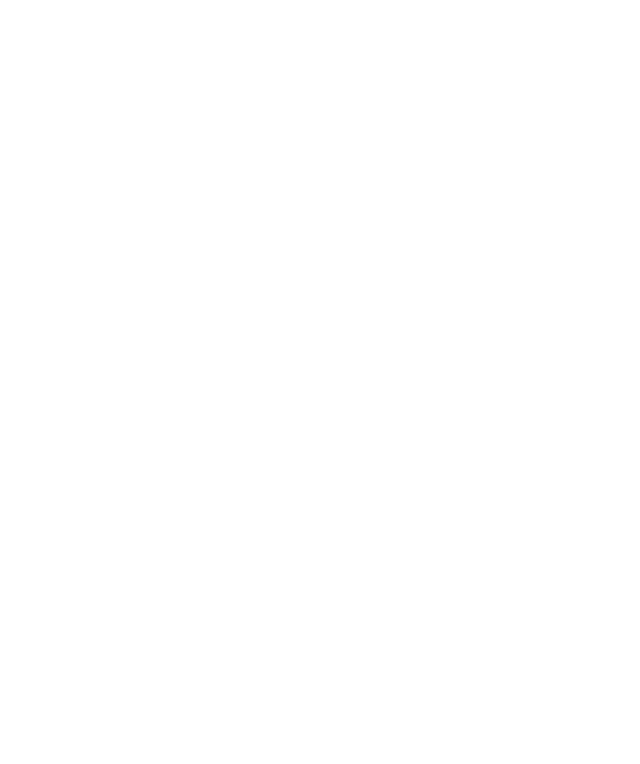
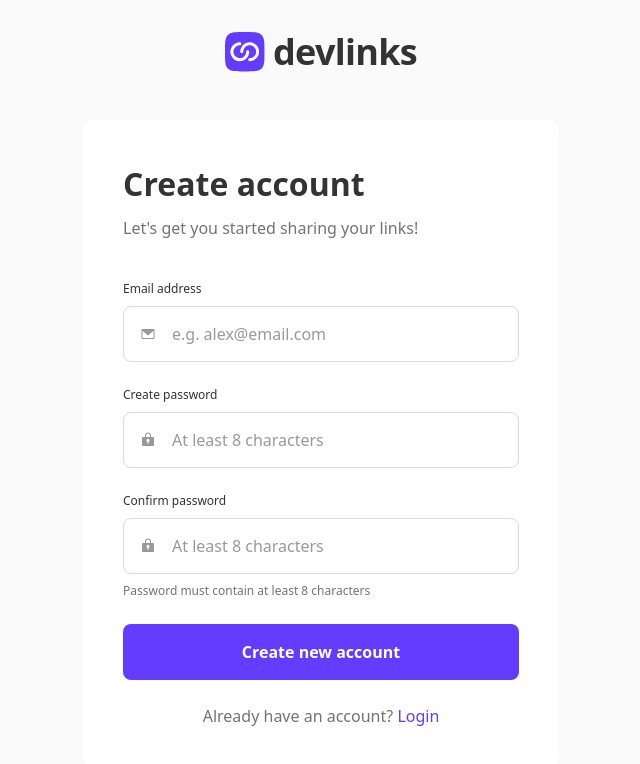
Before and after one commit to brandeth/link-sharing-app, a Nuxt app: page /signup in a window 1280 px wide. Before the commit this address had no page. Shown: the top 764 px of the page, without its empty margins (319-959 px from the left). Built offline with nearby package versions, Linux system fonts and the light colour scheme.

Commit message:
added signup page

```diff
--- a/app/components/BaseInput.vue
+++ b/app/components/BaseInput.vue
@@ -10,6 +10,10 @@
     placeholder?: string
     /** Validation message. Its presence *is* the error state. */
     error?: string
+    /** Helper text under the field, e.g. a format requirement. Stays
+     *  grey in every state: it describes the rule, the error reports
+     *  the breach. */
+    hint?: string
     disabled?: boolean
   }>(),
   {
@@ -39,6 +43,15 @@
    cannot collide. */
 const inputId = useId()
 const errorId = `${inputId}-error`
+const hintId = `${inputId}-hint`
+
+/* Both messages describe the control, so both are announced. The error
+   goes first: when a field is read back it is the breach the user needs,
+   the rule is context. */
+const describedBy = computed(() => {
+  const ids = [props.error && errorId, props.hint && hintId].filter(Boolean)
+  return ids.length ? ids.join(' ') : undefined
+})
 
 /* Both states keep a focus glow. Dropping it while errored would leave
    a keyboard user with no way to tell which field they are in, exactly
@@ -103,7 +116,7 @@
         :placeholder="placeholder"
         :disabled="disabled"
         :aria-invalid="error ? true : undefined"
-        :aria-describedby="error ? errorId : undefined"
+        :aria-describedby="describedBy"
         class="min-w-0 flex-1 border-none bg-transparent text-preset-3 text-fg-heading outline-none placeholder:text-fg-heading/50 disabled:cursor-not-allowed"
       >
 
@@ -117,5 +130,15 @@
         {{ error }}
       </span>
     </div>
+
+    <!-- Sits below the frame at the same 8px gap as the label above it,
+         so the field reads as label / box / hint with even spacing. -->
+    <p
+      v-if="hint"
+      :id="hintId"
+      class="text-preset-4 text-fg-secondary"
+    >
+      {{ hint }}
+    </p>
   </div>
 </template>
--- /dev/null
+++ b/app/pages/signup.vue
@@ -0,0 +1,88 @@
+<script setup lang="ts">
+useHead({ title: 'Create account' })
+definePageMeta({ layout: 'auth' })
+
+const EMAIL_RE = /^[^\s@]+@[^\s@]+\.[^\s@]+$/
+const MIN_PASSWORD_LENGTH = 8
+
+const email = ref('')
+const password = ref('')
+const confirmPassword = ref('')
+const emailError = ref('')
+const passwordError = ref('')
+const confirmPasswordError = ref('')
+
+/* Same rhythm as the login page: errors clear as soon as the field is
+   edited and only come back on the next submit, so the red state never
+   fights a fix in progress. Editing the password also clears the
+   confirm error, since a mismatch can be fixed from either side. */
+watch(email, () => { emailError.value = '' })
+watch(password, () => { passwordError.value = ''; confirmPasswordError.value = '' })
+watch(confirmPassword, () => { confirmPasswordError.value = '' })
+
+function onSubmit() {
+  emailError.value = !email.value ? 'Can\'t be empty' : !EMAIL_RE.test(email.value) ? 'Please check again' : ''
+  passwordError.value = !password.value ? 'Can\'t be empty' : password.value.length < MIN_PASSWORD_LENGTH ? 'Please check again' : ''
+  confirmPasswordError.value = !confirmPassword.value ? 'Can\'t be empty' : confirmPassword.value !== password.value ? 'Please check again' : ''
+
+  if (emailError.value || passwordError.value || confirmPasswordError.value) return
+
+  // TODO: call the auth endpoint. No backend yet; `.prevent` already stops
+  // the native form navigation.
+}
+</script>
+
+<template>
+  <div class="flex flex-col gap-10">
+    <!-- Mirrors login.vue: 40px between the header and the field group,
+         24px between everything inside the group. -->
+    <header class="flex flex-col gap-2">
+      <h1 class="text-preset-2 text-fg-heading sm:text-preset-1">Create account</h1>
+      <p class="text-preset-3 text-fg-secondary">
+        Let's get you started sharing your links!
+      </p>
+    </header>
+
+    <form class="flex flex-col gap-6" novalidate @submit.prevent="onSubmit">
+      <BaseInput
+        v-model="email"
+        label="Email address"
+        type="email"
+        icon="ph:envelope-simple-fill"
+        placeholder="e.g. alex@email.com"
+        autocomplete="email"
+        :error="emailError"
+      />
+      <BaseInput
+        v-model="password"
+        label="Create password"
+        type="password"
+        icon="ph:lock-key-fill"
+        placeholder="At least 8 characters"
+        autocomplete="new-password"
+        :error="passwordError"
+      />
+      <!-- The requirement line hangs off the confirm field, as in the
+           reference, where the pair reads as one 108px block. -->
+      <BaseInput
+        v-model="confirmPassword"
+        label="Confirm password"
+        type="password"
+        icon="ph:lock-key-fill"
+        placeholder="At least 8 characters"
+        autocomplete="new-password"
+        hint="Password must contain at least 8 characters"
+        :error="confirmPasswordError"
+      />
+      <BaseButton type="submit" class="w-full">Create new account</BaseButton>
+
+      <!-- One line on desktop; below `sm` the mobile frame stacks it two
+           lines tall, with "Login" on its own centred line — the same
+           treatment login.vue gives its sign-up prompt. -->
+      <p class="text-preset-3 text-center text-fg-secondary">
+        Already have an account?
+        <NuxtLink to="/login" class="block text-brand hover:underline sm:inline">Login</NuxtLink>
+      </p>
+    </form>
+  </div>
+</template>
```
